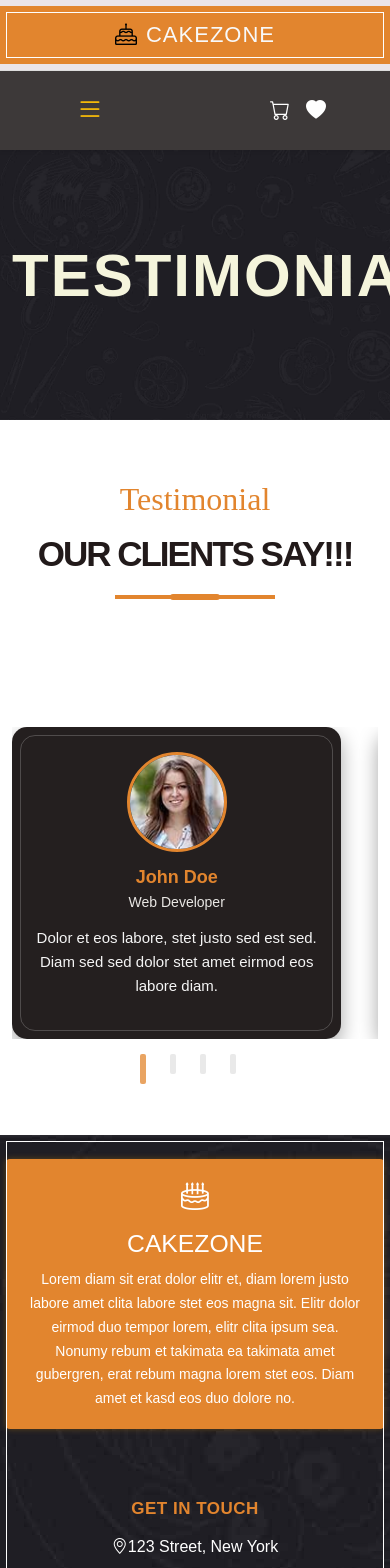
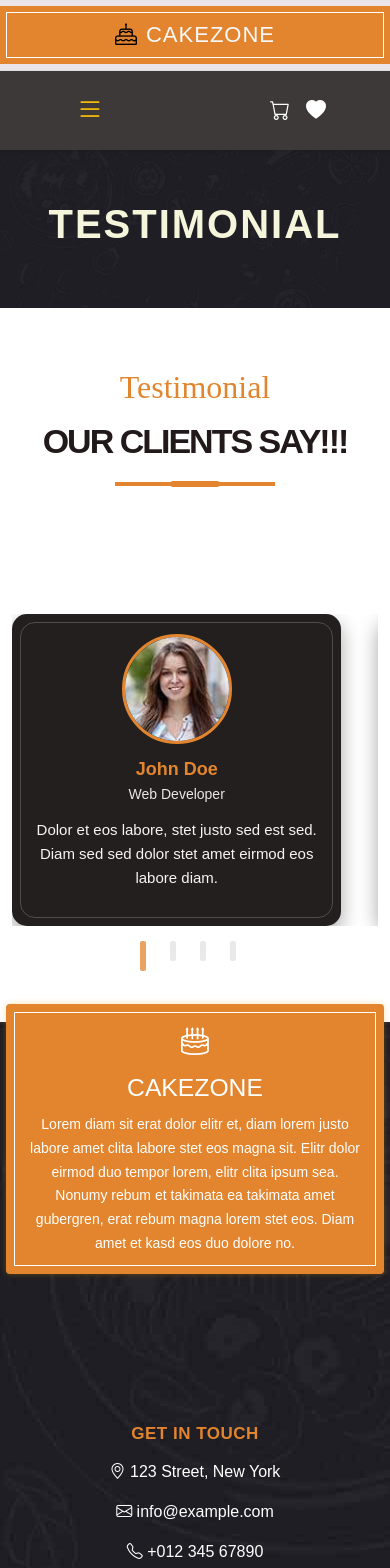
Before and after one commit to devikeerthana/Cakezone, a React (Vite) app: page /testimonial in a window 390 px wide. Shown: the top 1568 px of the page. Built offline with nearby package versions, Linux system fonts and the light colour scheme.

Commit message:
Fixed testimonial carousel and footer alignment

```diff
--- a/src/Components/Footer.css
+++ b/src/Components/Footer.css
@@ -3,15 +3,16 @@
   color: #fff;
   font-family: 'Poppins', sans-serif;
   width: 100%;
-  padding: 20px 0 15px;   /* 🔥 height reduced */
+  padding: 20px 0 15px;
 }
+
+/* container – unchanged */
 .footer .container {
   padding-left: 40px;
   padding-right: -40px;
 }
 
-
-/* FORCE SINGLE ROW */
+/* row */
 .footer .row {
   display: flex;
   align-items: flex-start;
@@ -22,7 +23,8 @@
   margin-bottom: 0;
 }
 
-/* ================= ORANGE CARD (NORMAL POSITION) ================= */
+/* ================= ORANGE CARD ================= */
+/* 👇 CARD FOOTER KULLA THAN – NO MOVE */
 
 .footer .orange-box {
   background-color: #E2852E;
@@ -32,15 +34,18 @@
   box-shadow: 0 0 6px rgba(245, 158, 11, 0.3);
   padding: 16px;
   text-align: center;
-  margin: 0;              /* ❌ NO NEGATIVE / OVERLAP */
-  position: static;       /* 🔥 IMPORTANT */
+  margin: 0;
+  margin-top: -10px;
+  position: relative;   /* 🔥 ONLY FOR ::before – DESIGN CHANGE ILLA */
 }
 
+/* 🔥 CLICK BLOCK FIX */
 .orange-box::before {
   content: "";
   position: absolute;
   inset: 6px;
   border: 1px solid #fff;
+  pointer-events: none; /* 🔥 THIS IS THE ACTUAL FIX */
 }
 
 .footer .orange-box p {
@@ -109,7 +114,6 @@
     text-align: center;
   }
 
-  /* MOBILE = 2 PER ROW */
   .footer .row {
     flex-wrap: wrap;
   }
--- a/src/Components/Footer.jsx
+++ b/src/Components/Footer.jsx
@@ -7,26 +7,31 @@ import 'bootstrap-icons/font/bootstrap-icons.css';
 const Footer = () => {
   return (
     <>
-      <section className='footer mt-5 '>
+      <section className='footer mt-5'>
         <div className='container-fluid px-0'>
           <div className='row m-0'>
 
-            <div className='col-lg-3 col-md-6 col-sm-7 col-12'>
-              <div className='footer-box orange-box text-white '>
+            {/* 🔥 FIX: mt-5 added (alignment correct) */}
+            <div className='col-lg-3 col-md-6 col-sm-7 col-12 mt-5'>
+              <div className='footer-box orange-box text-white'>
                 <i className="bi bi-cake2 fs-1"></i>
                 <h2 className='cakezone-box text-white'>CAKEZONE</h2>
-                <p className='para3'>Lorem diam sit erat dolor elitr et, diam lorem
-                  justo labore amet clita labore stet eos magna sit. Elitr dolor eirmod
-                  duo tempor lorem, elitr clita ipsum sea. Nonumy rebum et takimata
-                  ea takimata amet gubergren, erat rebum magna lorem stet eos. Diam amet et kasd eos duo dolore no.</p>
+                <p className='para3'>
+                  Lorem diam sit erat dolor elitr et, diam lorem
+                  justo labore amet clita labore stet eos magna sit.
+                  Elitr dolor eirmod duo tempor lorem, elitr clita ipsum sea.
+                  Nonumy rebum et takimata ea takimata amet gubergren,
+                  erat rebum magna lorem stet eos.
+                  Diam amet et kasd eos duo dolore no.
+                </p>
               </div>
             </div>
 
             <div className='text-white col-lg-3 col-md-6 col-sm-7 col-12 mt-5'>
               <h5 className='fw-bold text-uppercase mb-3'>Get in touch</h5>
-              <p><i className='bi bi-geo-alt'></i>123 Street, New York</p>
-              <p><i className='bi bi-envelope'></i>info@example.com</p>
-              <p><i className='bi bi-telephone'></i>+012 345 67890</p>
+              <p><i className='bi bi-geo-alt'></i> 123 Street, New York</p>
+              <p><i className='bi bi-envelope'></i> info@example.com</p>
+              <p><i className='bi bi-telephone'></i> +012 345 67890</p>
 
               <div className="social-icons mt-3">
                 <Link to="#"><i className="bi bi-twitter"></i></Link>
@@ -36,11 +41,11 @@ const Footer = () => {
             </div>
 
             <div className="text-white col-lg-3 col-md-6 col-sm-7 col-12 mt-5">
-              <h5 className="fw-bold text-uppercase mb-3 text-white">Quick Links</h5>
+              <h5 className="fw-bold text-uppercase mb-3">Quick Links</h5>
               <ul className="links list-unstyled">
                 <li><Link to="/"><i className="bi bi-arrow-right me-2"></i>Home</Link></li>
                 <li><Link to="/about"><i className="bi bi-arrow-right me-2"></i>About Us</Link></li>
-                <li><Link to="/menu"><i className="bi bi-arrow-right me-2"></i>Menu&Pricing</Link></li>
+                <li><Link to="/menu"><i className="bi bi-arrow-right me-2"></i>Menu & Pricing</Link></li>
                 <li><Link to="/masterchefs"><i className="bi bi-arrow-right me-2"></i>Masterchefs</Link></li>
                 <li><Link to="/ourservice"><i className="bi bi-arrow-right me-2"></i>Our Service</Link></li>
                 <li><Link to="/testimonial"><i className="bi bi-arrow-right me-2"></i>Testimonial</Link></li>
@@ -52,18 +57,20 @@ const Footer = () => {
               <h5 className="fw-bold text-uppercase mb-3">Newsletter</h5>
               <p>Amet justo diam dolor rebmu lorem sit stet sea justo kasd</p>
               <div className="newsletter-input d-flex">
-                <input type="email" placeholder="Your Email" className="form-control" />
-                <button className="signup  text-white">Sign Up</button>
+                <input
+                  type="email"
+                  placeholder="Your Email"
+                  className="form-control"
+                />
+                <button className="signup text-white">Sign Up</button>
               </div>
             </div>
 
           </div>
-
-
         </div>
       </section>
     </>
   )
 }
 
-export default Footer
+export default Footer;
--- a/src/Components/Testimonial.css
+++ b/src/Components/Testimonial.css
@@ -7,19 +7,27 @@
   background-repeat: no-repeat;
   background-attachment: fixed;
   background-size: cover;
-  padding: 100px 0;
+  padding: 52px 0;     /* 🔥 EXACT ABOUT US FEEL */
+  text-align: center;
 }
 
 .test h1 {
   font-size: 60px;
   font-weight: 900;
-  color: #f5f5dc; /* beige */
+  color: #f5f5dc;
   letter-spacing: 2px;
   text-transform: uppercase;
+  margin: 0;
 }
 
+
+/* ================================================= */
+/* ---------- TESTIMONIAL TITLE ---------- */
+/* ================================================= */
+
 .test1 {
-  padding: 60px 0 40px 0;
+  padding: 60px 0 40px;
+  text-align: center;
 }
 
 .test1 h4 {
@@ -65,7 +73,7 @@
 /* ================================================= */
 
 .testimonial-card {
-  padding: 20px;
+  padding: 10px;
   transition: all 0.4s ease;
   transform: scale(0.9);
   opacity: 0.5;
@@ -76,7 +84,7 @@
   background: #241f1f;
   border-radius: 15px;
   padding: 30px;
-  min-height: 320px;
+  min-height: 280px;        /* 🔥 proper card height */
   box-shadow: 0 8px 20px rgba(0,0,0,0.35);
   display: flex;
   flex-direction: column;
@@ -160,9 +168,15 @@
 /* ================================================= */
 
 @media (max-width: 992px) {
-  .slick-slide > div {
-    width: 100% !important;
-    margin: 0 auto !important;
+
+  .test {
+    background-attachment: scroll;
+    padding: 60px 0;        /* 🔥 same proportion as desktop */
+  }
+
+  .test h1 {
+    font-size: 40px;
+    line-height: 1.2;
   }
 
   .testimonial-card {
@@ -174,14 +188,8 @@
   }
 
   .testimonial-inner {
-    width: 100% !important;
-    padding: 25px 20px !important;
-    min-height: auto !important;
-  }
-
-  .client-img {
-    width: 100px;
-    height: 100px;
+    padding: 20px 15px;
+    min-height: auto;
   }
 
   .test1 h4 {
@@ -189,6 +197,6 @@
   }
 
   .test1 h1 {
-    font-size: 35px;
+    font-size: 34px;
   }
 }
```
